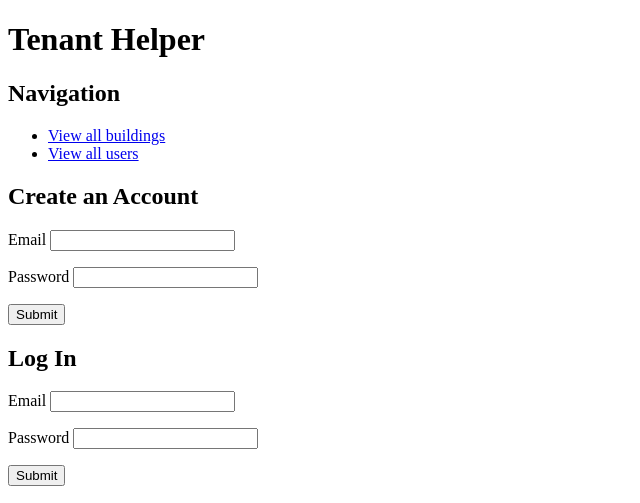
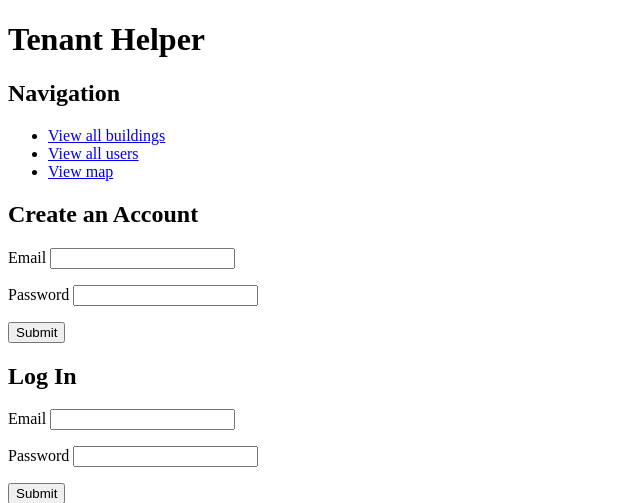
Before and after one commit to shoshlavosh/project, a Flask app: page / in a window 1280 px wide. Shown: the top 503 px of the page, without its empty margins (0-640 px from the left). Run offline with Flask 2, Linux system fonts and the light colour scheme.

Commit message:
maps.js, map.html, and map route in server created.

```diff
--- a/server.py
+++ b/server.py
@@ -157,6 +157,13 @@ def create_review(building_id):
     return render_template("building_details.html", building=building)
 
 
+@app.route("/map")
+def show_map():
+    """Show Google Map"""
+
+    return render_template("map.html")
+
+
 if __name__ == '__main__':
     connect_to_db(app)
     app.run(debug=True, host='0.0.0.0')
--- a/static/maps.js
+++ /dev/null
@@ -1,3 +0,0 @@
-// function initMap() {
-//     // Code that works with Google Maps here
-//   }
--- a/templates/index.html
+++ b/templates/index.html
@@ -10,6 +10,7 @@
     <ul>
       <li><a href="/buildings">View all buildings</a></li>
       <li><a href="/users">View all users</a></li>
+      <li><a href="/map">View map</a></li>
     </ul>
 
     <h2>Create an Account</h2>
```
Also changed, not shown: static/js/maps.js (added, +20 -0 lines), templates/map.html (+16 -5 lines), tests.py (+11 -0 lines).
